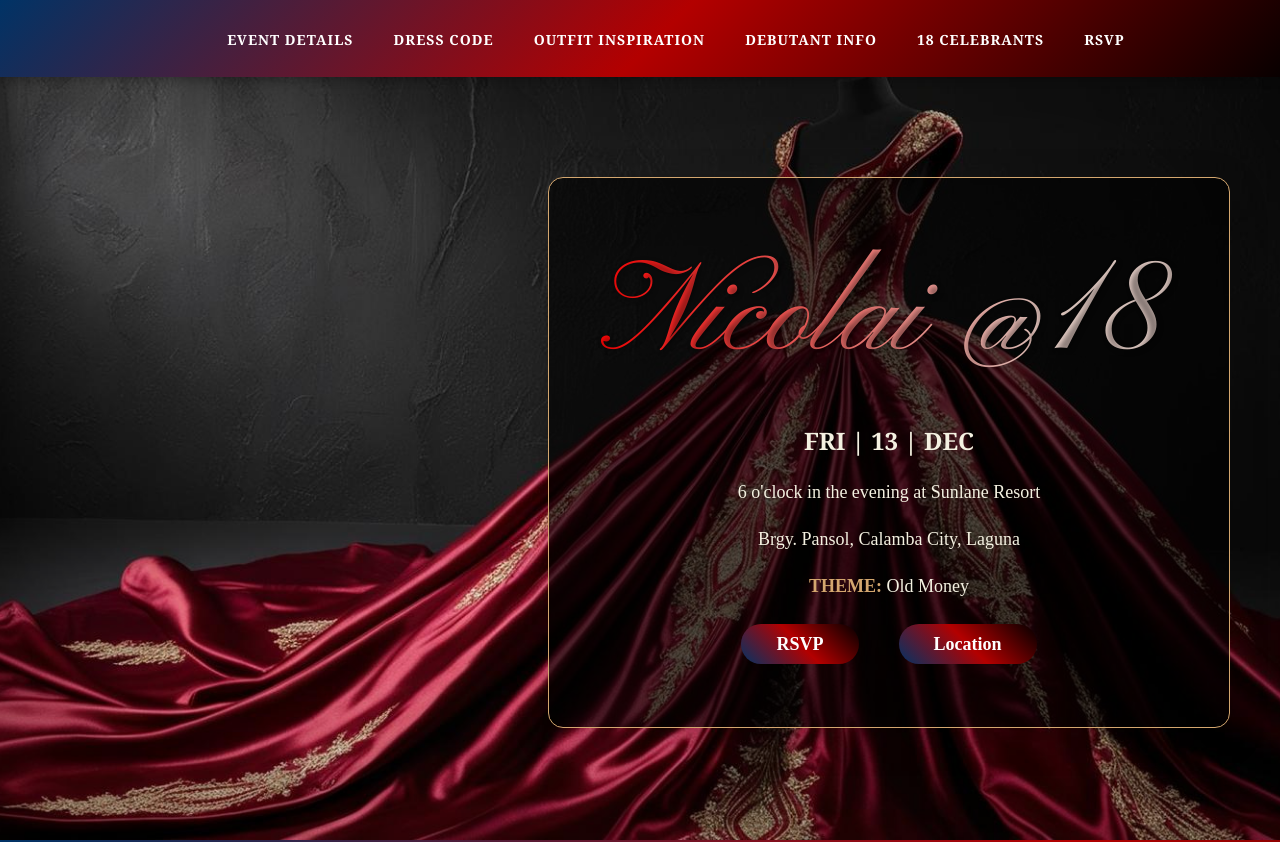
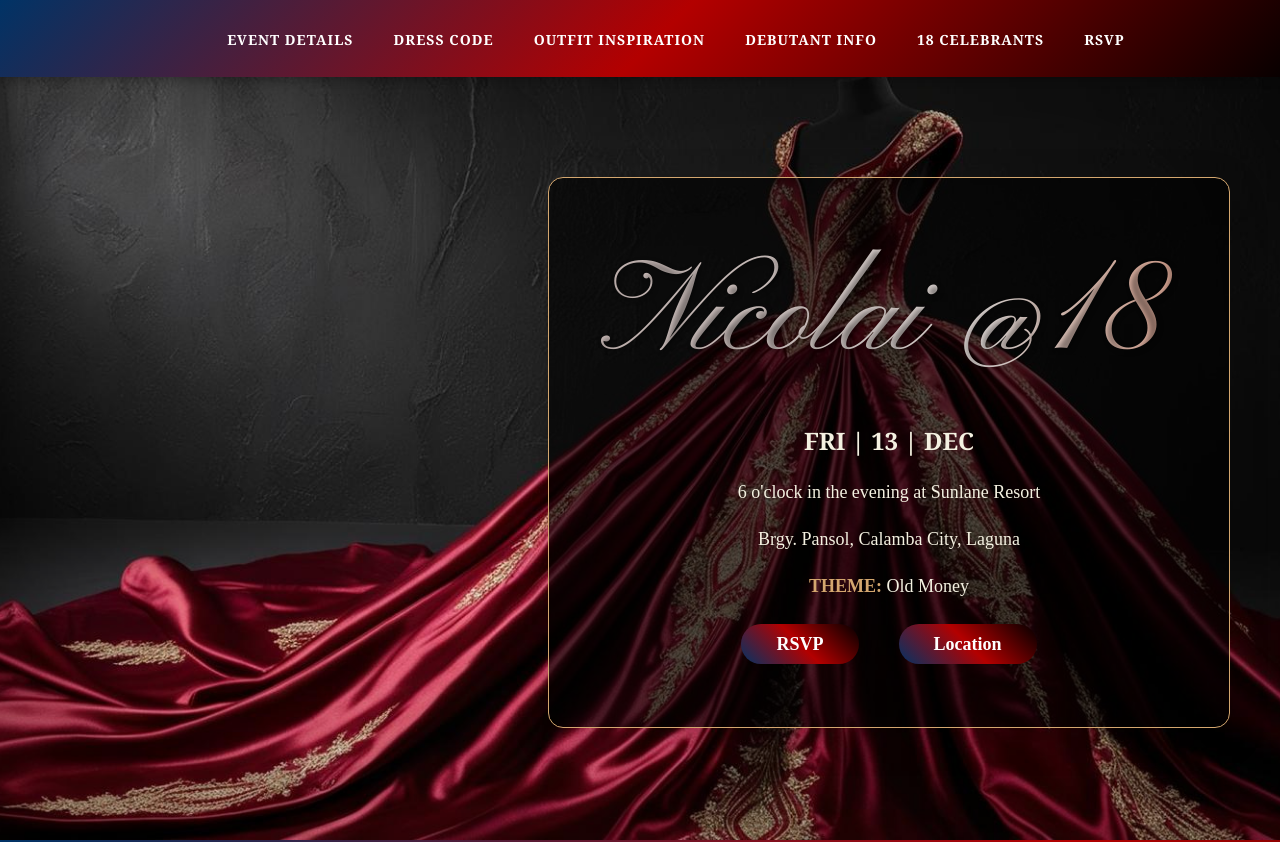
Before and after one commit to jediii17/debut-invitation, a Vue app: page / in a window 1280 px wide. Shown: the top 842 px of the page. Built offline with nearby package versions, Linux system fonts and the light colour scheme.

Commit message:
[develop] added animation in eventdetails

```diff
--- a/src/page/partials/EventDetails.vue
+++ b/src/page/partials/EventDetails.vue
@@ -90,7 +90,7 @@ export default {
                 background-clip: text;
                 -webkit-text-fill-color: transparent;
                 -moz-text-fill-color: transparent;
-                //animation: shiny 20s linear infinite;
+                animation: shiny 20s linear infinite;
                 padding: 0 12px;
 
                 @keyframes shiny {
```
